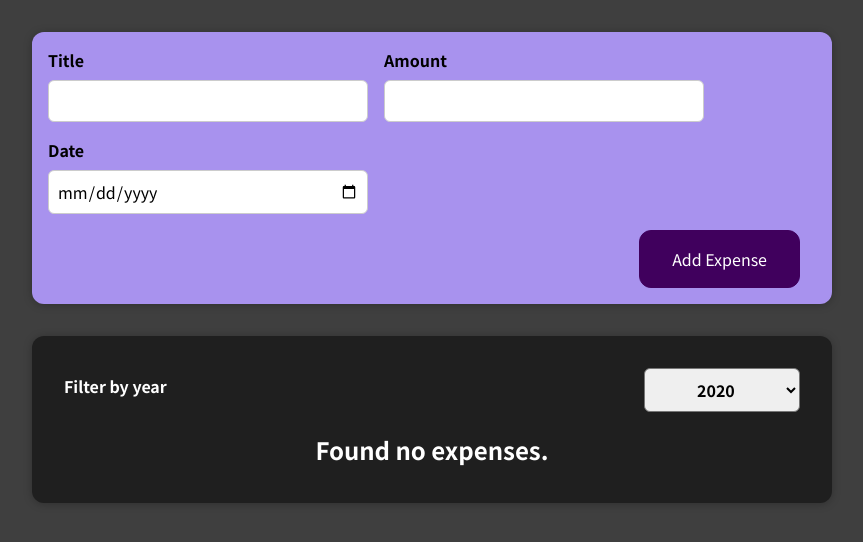
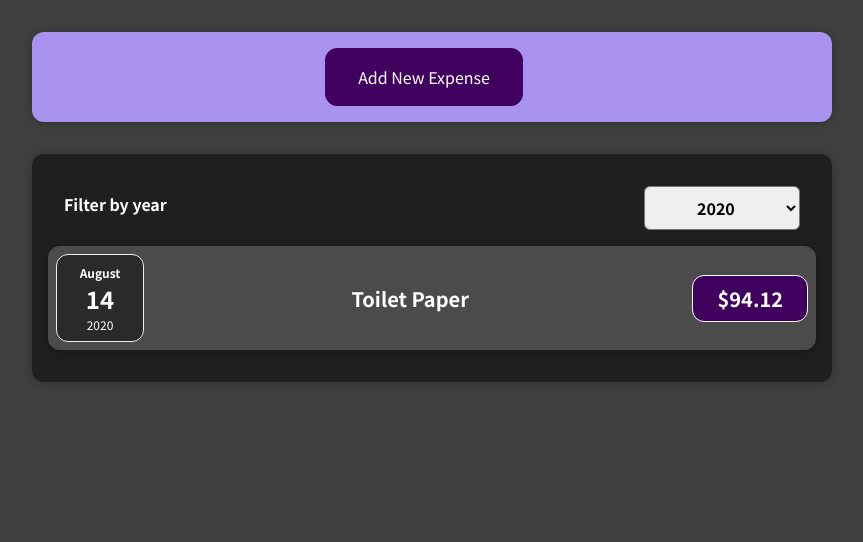
Before and after one commit to ladyincodes/expenses-react, a React (Create React App) app: page / in a window 1280 px wide. Shown: the top 542 px of the page, without its empty margins (208-1071 px from the left). Built offline with nearby package versions, Linux system fonts and the light colour scheme.

Commit message:
Applied new look to Add New Expense

```diff
--- a/src/components/Expenses/Expenses.js
+++ b/src/components/Expenses/Expenses.js
@@ -5,7 +5,7 @@ import ExpensesFilter from "./ExpensesFilter";
 import ExpensesList from "./ExpensesList";
 
 export default function Expenses(props) {
-  const [filteredYear, setFilteredYear] = useState(2020);
+  const [filteredYear, setFilteredYear] = useState("2020");
   const filterChangeHandler = (selectedYear) => {
     setFilteredYear(selectedYear);
   };
--- a/src/components/NewExpense/ExpenseForm.js
+++ b/src/components/NewExpense/ExpenseForm.js
@@ -81,7 +81,10 @@ export default function ExpenseForm(props) {
         </div>
       </div>
       <div className='new-expense__actions'>
-        <button>Add Expense</button>
+        <button type='button' onClick={props.onCancel}>
+          Cancel
+        </button>
+        <button type='submit'>Add Expense</button>
       </div>
     </form>
   );
--- a/src/components/NewExpense/NewExpense.js
+++ b/src/components/NewExpense/NewExpense.js
@@ -1,8 +1,10 @@
-import React from "react";
+import React, { useState } from "react";
 import "./NewExpense.css";
 import ExpenseForm from "./ExpenseForm";
 
 export default function NewExpense(props) {
+  const [isEditing, setIsEditing] = useState(false);
+
   const saveExpenseDataHandler = (enteredExpenseData) => {
     const expenseData = {
       ...enteredExpenseData,
@@ -10,11 +12,28 @@ export default function NewExpense(props) {
     };
 
     props.onAddExpense(expenseData);
+    setIsEditing(false);
+  };
+
+  const startEditingHandler = () => {
+    setIsEditing(true);
+  };
+
+  const stopEditingHandler = () => {
+    setIsEditing(false);
   };
 
   return (
     <div className='new-expense'>
-      <ExpenseForm onSaveExpenseData={saveExpenseDataHandler} />
+      {!isEditing && (
+        <button onClick={startEditingHandler}>Add New Expense</button>
+      )}
+      {isEditing && (
+        <ExpenseForm
+          onSaveExpenseData={saveExpenseDataHandler}
+          onCancel={stopEditingHandler}
+        />
+      )}
     </div>
   );
 }
```
